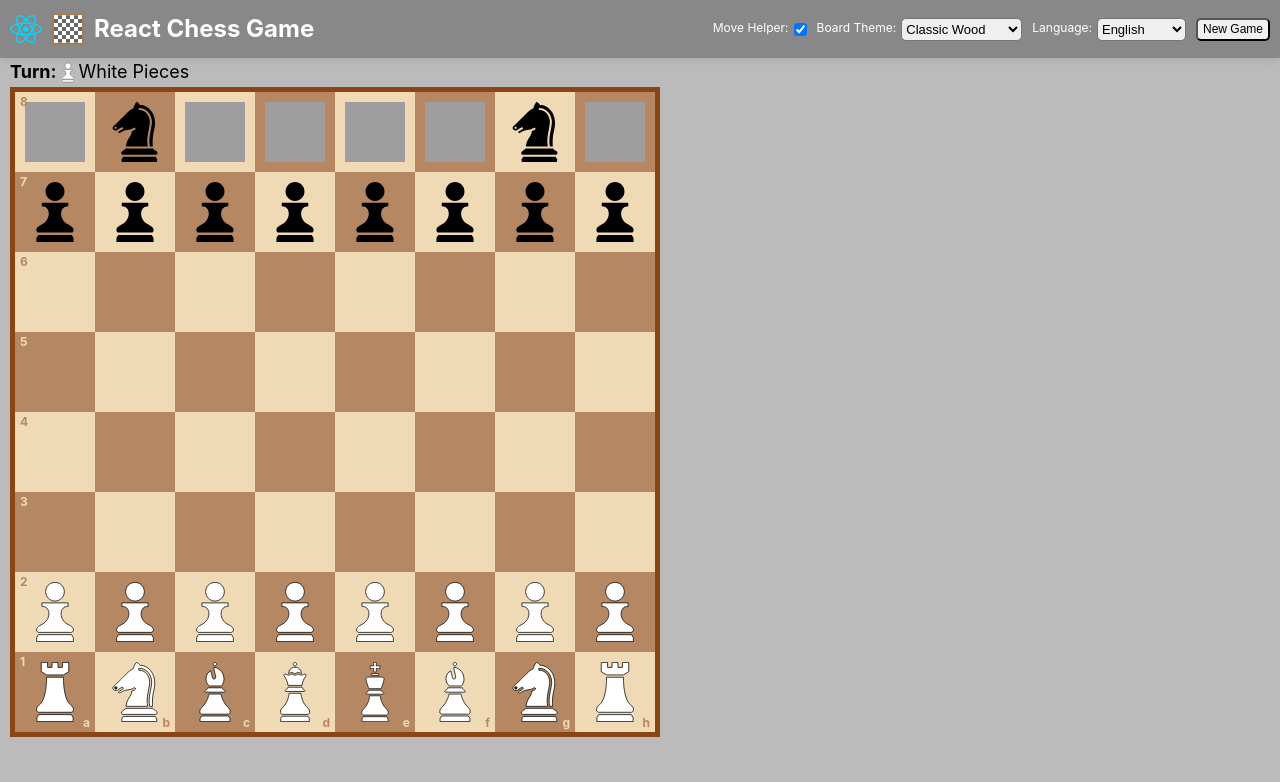
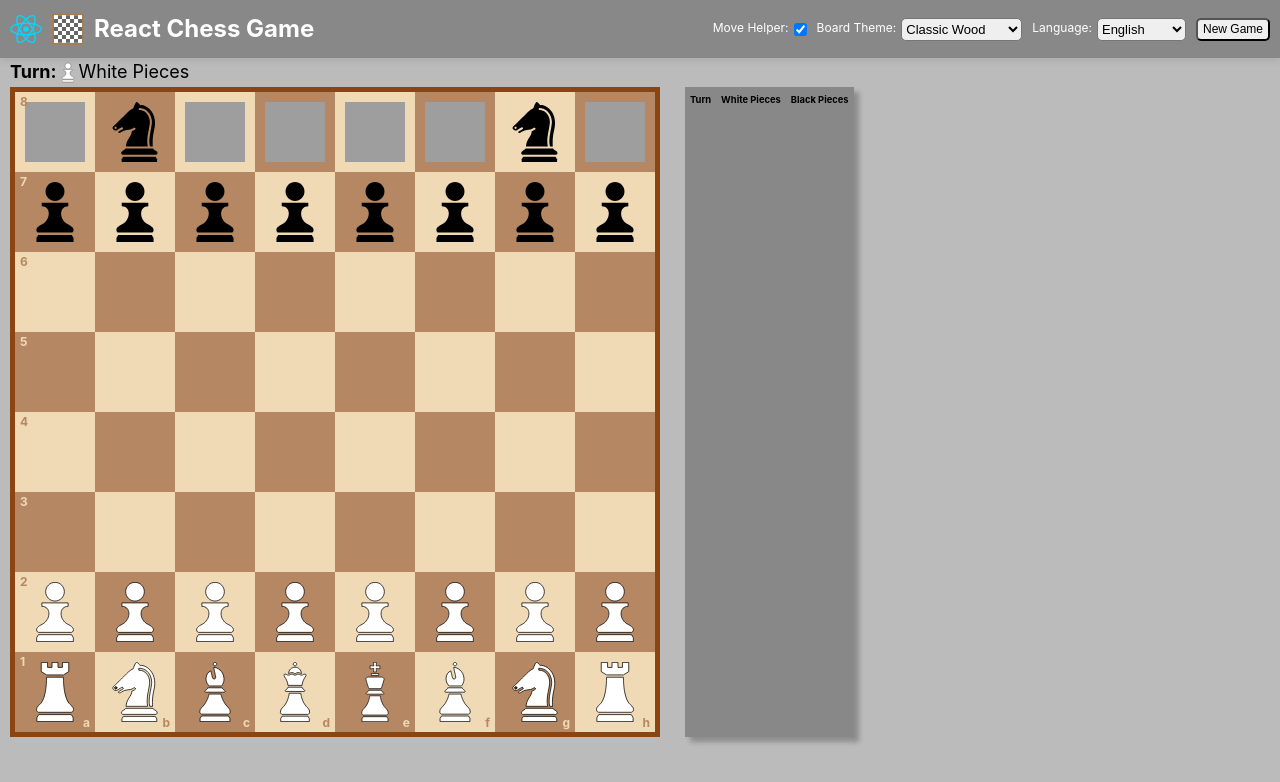
Before and after one commit to bastosdiegol/react-chess, a React (Vite) app: page / in a window 1280 px wide. Shown: the top 782 px of the page. Built offline with nearby package versions, Linux system fonts and the light colour scheme; grey boxes are pictures that could not be loaded.

Commit message:
MoveHistory Component

```diff
--- a/src/components/App.jsx
+++ b/src/components/App.jsx
@@ -4,6 +4,7 @@ import Chess from '../classes/Chess.js';
 import Chessboard from './Chessboard.jsx';
 import '../styles/App.css';
 import Localization from './Localization.jsx';
+import MoveHistory from './MoveHistory.jsx';
 
 function App() {
 
@@ -25,6 +26,8 @@ function App() {
   const [localeData, setLocaleData] = useState(null);
   // Locale options list
   const [localeOptions, setLocaleOptions] = useState(null);
+  // Move History
+  const [moveHistory, setMoveHistory] = useState([]);
 
   function newGame(){
     if(confirm("Are you sure you want to start a new game?")) {
@@ -46,7 +49,11 @@ function App() {
                     moveGuide={moveGuide} setMoveGuide={setMoveGuide} setNewGame={newGame}
                     localization={localization} locale={locale} setLocale={setLocale}
                     localeData={localeData} setLocaleData={setLocaleData} localeOptions={localeOptions}  />
-            <Chessboard chess={chess} setChess={setChess} moveGuide={moveGuide} localeData={localeData} />
+            <div className='game-container'>
+              <Chessboard chess={chess} setChess={setChess} moveGuide={moveGuide}
+                          setMoveHistory={setMoveHistory} localeData={localeData} />
+              <MoveHistory moveHistory={moveHistory} localeData={localeData} />
+            </div>
           </>
       ) }
     </>
--- a/src/components/Chessboard.jsx
+++ b/src/components/Chessboard.jsx
@@ -24,7 +24,7 @@ import APP_CONSTS from '../constants.js';
  */
 export default function Chessboard(props){
 
-    const { chess, setChess, moveGuide, localeData } = props;
+    const { chess, setChess, moveGuide, setMoveHistory, localeData } = props;
 
     /**
      * Function to select a new piece on the board.
@@ -36,8 +36,10 @@ export default function Chessboard(props){
             return;
         const updatedChess = new Chess();
         Object.assign(updatedChess, chess);
-        if(updatedChess.selectNewPiece(updatedChess.board[row][column]))
+        if(updatedChess.selectNewPiece(updatedChess.board[row][column])){
             setChess(updatedChess);
+            setMoveHistory(updatedChess.moveLog);
+        }
     }
 
     /**
--- /dev/null
+++ b/src/components/MoveHistory.jsx
@@ -0,0 +1,33 @@
+import '../styles/MoveHistory.css';
+
+export default function MoveHistory(props){
+
+    const { moveHistory, localeData } = props;
+
+    let turn = 1;
+    const moveHistoryElements = [];
+
+    for (let i = 0; i < moveHistory.length; i+=2) {
+        const roundElements = (
+            <div className="hist-row-wrapper" key={i}>
+                <div className="turn">{turn}.</div>
+                <div className="white-turn">{moveHistory[i]}</div>
+                <div className="black-turn">{moveHistory[i + 1]}</div>
+            </div>
+        );
+        moveHistoryElements.push(roundElements);
+        turn++;
+    }
+
+    return (
+        <div className="move-history">
+            <div className="move-history-header">
+                <div className="turn">{localeData.move_turn}</div>
+                <div className="white-turn">{localeData.pieces_white}</div>
+                <div className="black-turn">{localeData.pieces_black}</div>
+            </div>
+            {moveHistoryElements}
+        </div>
+    );
+
+}
--- a/src/styles/App.css
+++ b/src/styles/App.css
@@ -0,0 +1,4 @@
+.game-container {
+  display: flex;
+  gap: 15px;
+}
--- /dev/null
+++ b/src/styles/MoveHistory.css
@@ -0,0 +1,25 @@
+.move-history {
+  display: flex;
+  width: fit-content;
+  flex-direction: column;
+  background-color: #888;
+  color: black;
+  margin-top: 28.8px;
+  padding: 5px;
+  font-size: 2.4rem;
+  box-shadow: 5px 5px 5px rgba(0, 0, 0, 0.25);
+}
+
+.move-history-header {
+  display: flex;
+  gap: 10px;
+  font-weight: bold;
+  justify-content: space-between;
+}
+
+.hist-row-wrapper {
+  display: flex;
+  gap: 10px;
+  justify-content: space-between;
+  justify-items: center;
+}
```
